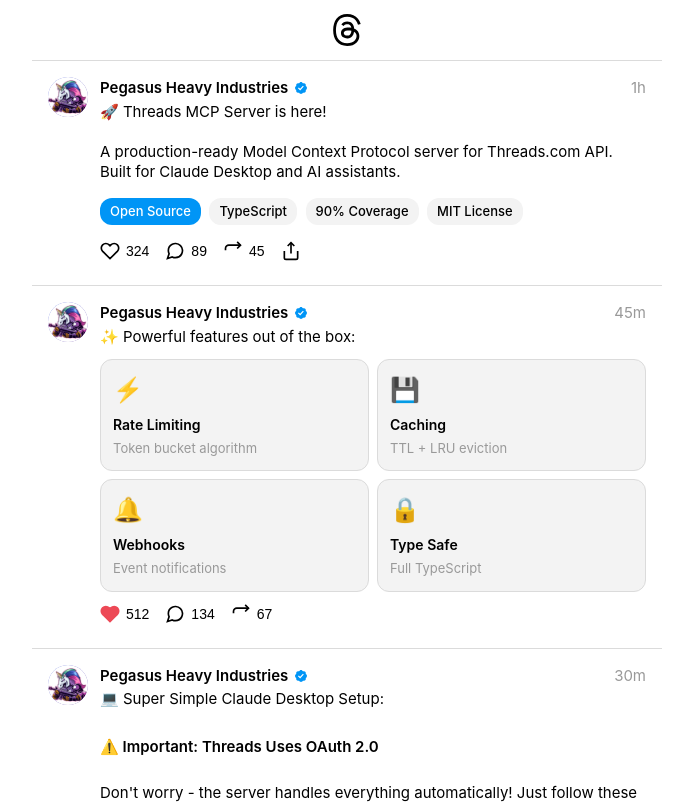
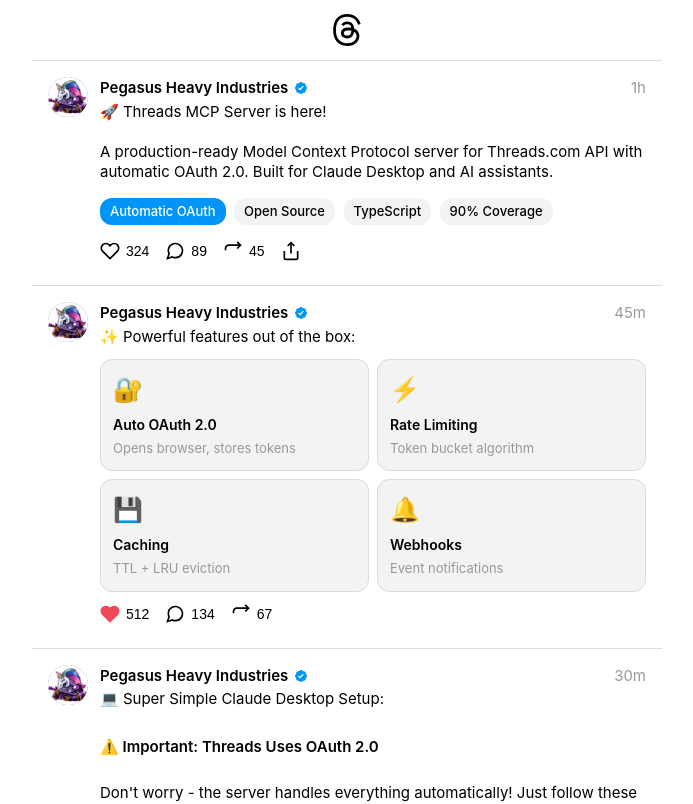
Before and after one commit to pegasusheavy/threads-mcp, a website: page docs/index.html in a window 1280 px wide. Shown: the top 804 px of the page, without its empty margins (293-986 px from the left). Drawn offline with Linux system fonts and the light colour scheme.

Commit message:
docs: update website with automatic OAuth 2.0 highlights
- Update meta descriptions to emphasize automatic OAuth
- Add OAuth 2.0 to keywords and structured data
- Update hero badges to feature Automatic OAuth
- Update features section to highlight auto OAuth as first feature
- Show OAuth server capabilities in feature grid

```diff
--- a/docs/index.html
+++ b/docs/index.html
@@ -6,8 +6,8 @@
     <meta name="viewport" content="width=device-width, initial-scale=1.0">
     <title>Threads MCP Server - Model Context Protocol for Threads.com API | TypeScript SDK</title>
     <meta name="title" content="Threads MCP Server - Model Context Protocol for Threads.com API">
-    <meta name="description" content="Production-ready Model Context Protocol server for Threads.com API. Features rate limiting, caching, webhooks, and full TypeScript support. Integrate Threads with Claude, ChatGPT, and AI assistants. 90%+ test coverage, MIT licensed.">
-    <meta name="keywords" content="threads, threads.com, mcp server, model context protocol, threads api, threads sdk, typescript, claude, chatgpt, ai integration, api client, rate limiting, webhooks, caching, threads automation, threads bot">
+    <meta name="description" content="Production-ready Model Context Protocol server for Threads.com API with automatic OAuth 2.0. Features rate limiting, caching, webhooks, and full TypeScript support. Integrate Threads with Claude, ChatGPT, and AI assistants. 90%+ test coverage, MIT licensed.">
+    <meta name="keywords" content="threads, threads.com, mcp server, model context protocol, threads api, threads sdk, typescript, claude, chatgpt, ai integration, oauth 2.0, automatic oauth, api client, rate limiting, webhooks, caching, threads automation, threads bot">
     <meta name="author" content="Pegasus Heavy Industries LLC">
     <meta name="robots" content="index, follow, max-image-preview:large, max-snippet:-1, max-video-preview:-1">
     <meta name="language" content="English">
@@ -18,7 +18,7 @@
     <meta property="og:type" content="website">
     <meta property="og:url" content="https://pegasusheavyindustries.github.io/threads-mcp/">
     <meta property="og:title" content="Threads MCP Server - Model Context Protocol for Threads.com API">
-    <meta property="og:description" content="Production-ready MCP server for Threads.com. Integrate Threads with Claude, ChatGPT, and AI assistants. Features rate limiting, caching, webhooks, and full TypeScript support.">
+    <meta property="og:description" content="Production-ready MCP server for Threads.com with automatic OAuth 2.0. Integrate Threads with Claude, ChatGPT, and AI assistants. Features rate limiting, caching, webhooks, and full TypeScript support.">
     <meta property="og:image" content="https://pegasusheavy.github.io/threads-mcp/og-image.png">
     <meta property="og:image:width" content="1200">
     <meta property="og:image:height" content="630">
@@ -29,7 +29,7 @@
     <meta name="twitter:card" content="summary_large_image">
     <meta name="twitter:url" content="https://pegasusheavyindustries.github.io/threads-mcp/">
     <meta name="twitter:title" content="Threads MCP Server - Model Context Protocol for Threads.com API">
-    <meta name="twitter:description" content="Production-ready MCP server for Threads.com. Integrate Threads with Claude, ChatGPT, and AI assistants. Features rate limiting, caching, webhooks.">
+    <meta name="twitter:description" content="Production-ready MCP server for Threads.com with automatic OAuth 2.0. Integrate Threads with Claude, ChatGPT, and AI assistants. Features rate limiting, caching, webhooks.">
     <meta name="twitter:image" content="https://pegasusheavy.github.io/threads-mcp/twitter-card.png">
     <meta name="twitter:creator" content="@PegasusHeavyInd">
 
@@ -57,7 +57,7 @@
       "@type": "SoftwareApplication",
       "name": "Threads MCP Server",
       "alternateName": "@pegasusheavy/threads-mcp",
-      "description": "Production-ready Model Context Protocol server for Threads.com API with rate limiting, caching, webhooks, and full TypeScript support",
+      "description": "Production-ready Model Context Protocol server for Threads.com API with automatic OAuth 2.0, rate limiting, caching, webhooks, and full TypeScript support",
       "url": "https://pegasusheavyindustries.github.io/threads-mcp/",
       "applicationCategory": "DeveloperApplication",
       "operatingSystem": "Linux, macOS, Windows",
@@ -71,6 +71,7 @@
       },
       "license": "https://opensource.org/licenses/MIT",
       "featureList": [
+        "Automatic OAuth 2.0 Authentication",
         "Complete Threads.com API Integration",
         "Rate Limiting with Token Bucket Algorithm",
         "In-Memory Caching with TTL and LRU",
@@ -192,12 +193,12 @@
                         </div>
                         <div class="thread-content">🚀 Threads MCP Server is here!
 
-A production-ready Model Context Protocol server for Threads.com API. Built for Claude Desktop and AI assistants.</div>
+A production-ready Model Context Protocol server for Threads.com API with automatic OAuth 2.0. Built for Claude Desktop and AI assistants.</div>
                         <div class="thread-badges">
-                            <span class="thread-badge primary">Open Source</span>
+                            <span class="thread-badge primary">Automatic OAuth</span>
+                            <span class="thread-badge">Open Source</span>
                             <span class="thread-badge">TypeScript</span>
                             <span class="thread-badge">90% Coverage</span>
-                            <span class="thread-badge">MIT License</span>
                         </div>
                         <div class="thread-actions">
                             <button class="thread-action">
@@ -248,6 +249,11 @@
                         <div class="thread-content">✨ Powerful features out of the box:</div>
                         <div class="thread-features">
                             <div class="thread-feature">
+                                <div class="thread-feature-icon">🔐</div>
+                                <div class="thread-feature-title">Auto OAuth 2.0</div>
+                                <div class="thread-feature-desc">Opens browser, stores tokens</div>
+                            </div>
+                            <div class="thread-feature">
                                 <div class="thread-feature-icon">⚡</div>
                                 <div class="thread-feature-title">Rate Limiting</div>
                                 <div class="thread-feature-desc">Token bucket algorithm</div>
@@ -261,11 +267,6 @@
                                 <div class="thread-feature-icon">🔔</div>
                                 <div class="thread-feature-title">Webhooks</div>
                                 <div class="thread-feature-desc">Event notifications</div>
-                            </div>
-                            <div class="thread-feature">
-                                <div class="thread-feature-icon">🔒</div>
-                                <div class="thread-feature-title">Type Safe</div>
-                                <div class="thread-feature-desc">Full TypeScript</div>
                             </div>
                         </div>
                         <div class="thread-actions">
```
